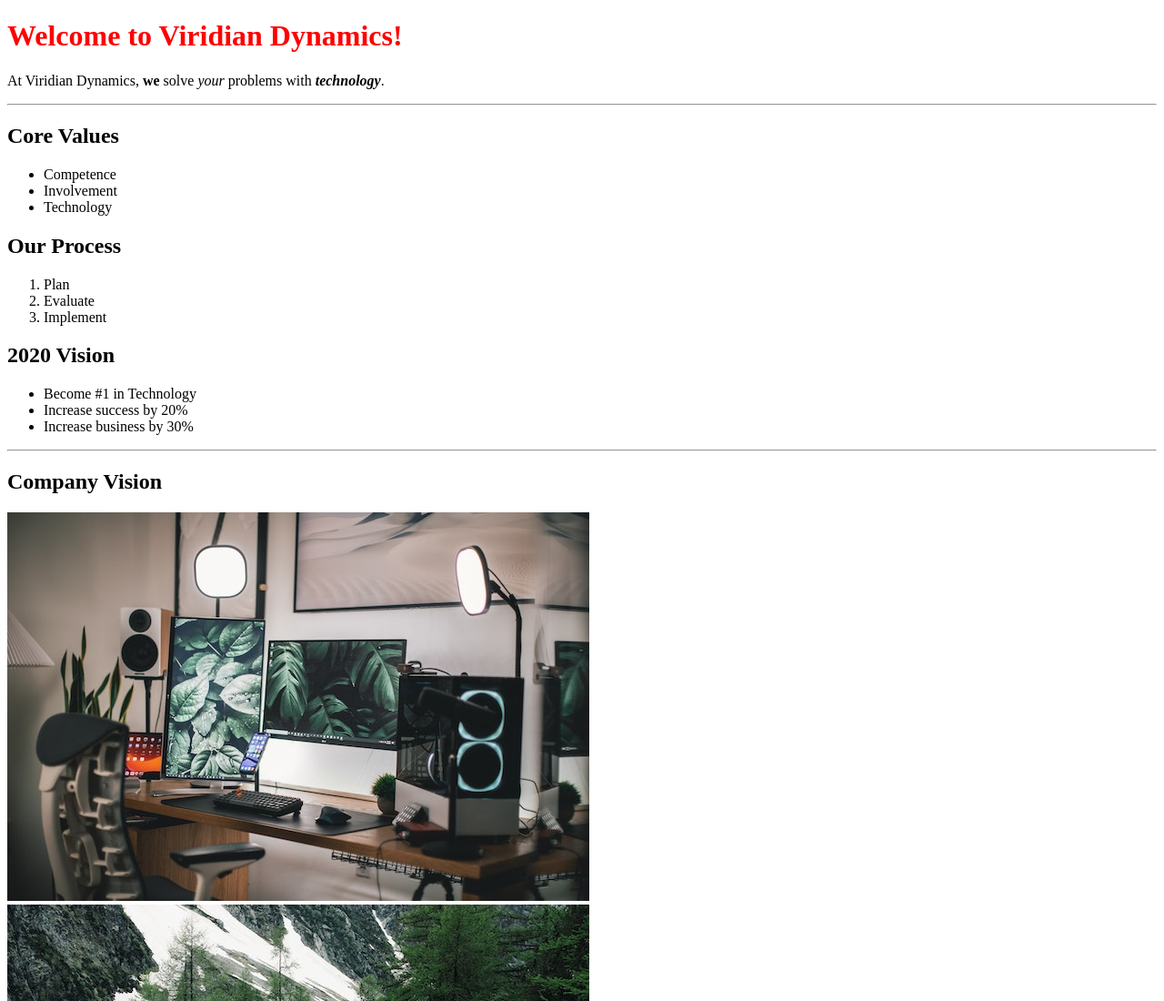
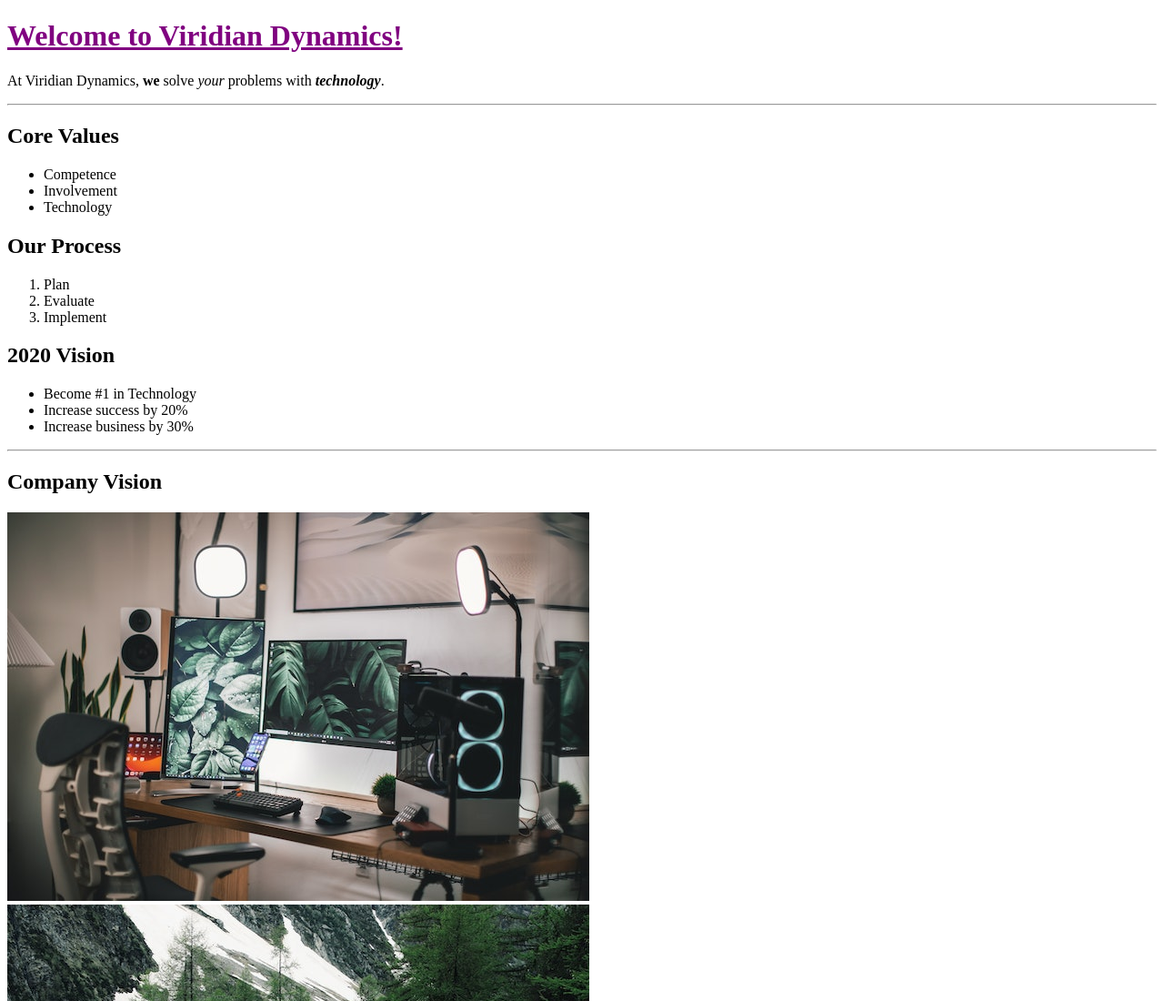
Before and after one commit to gonzaloovalle/codeup-web-exercises2, a plain HTML site: page welcome.html in a window 1280 px wide. Shown: the top 1100 px of the page at 91% size. Drawn offline with Linux system fonts and the light colour scheme.

Commit message:
completed intro to css exercises

```diff
--- a/css/style.css
+++ b/css/style.css
@@ -0,0 +1,4 @@
+.fancy-header {
+    color: purple;
+    text-decoration: underline;
+}
--- a/welcome.html
+++ b/welcome.html
@@ -3,9 +3,16 @@
 <head>
     <meta charset="UTF-8">
     <title>Welcome</title>
+    <link rel="stylesheet" href="css/style.css">
+<!--    <style>-->
+<!--        .fancy-header {-->
+<!--            color: red;-->
+<!--            text-decoration: underline;-->
+<!--        }-->
+<!--    </style>-->
 </head>
 <body>
-    <h1 style="color:red">Welcome to Viridian Dynamics!</h1>
+    <h1 class="fancy-header">Welcome to Viridian Dynamics!</h1>
     <p>At Viridian Dynamics, <strong>we</strong> solve <em>your</em> problems with <strong><em>technology</em></strong>.</p>
     <hr>
     <h2>Core Values</h2>
```
